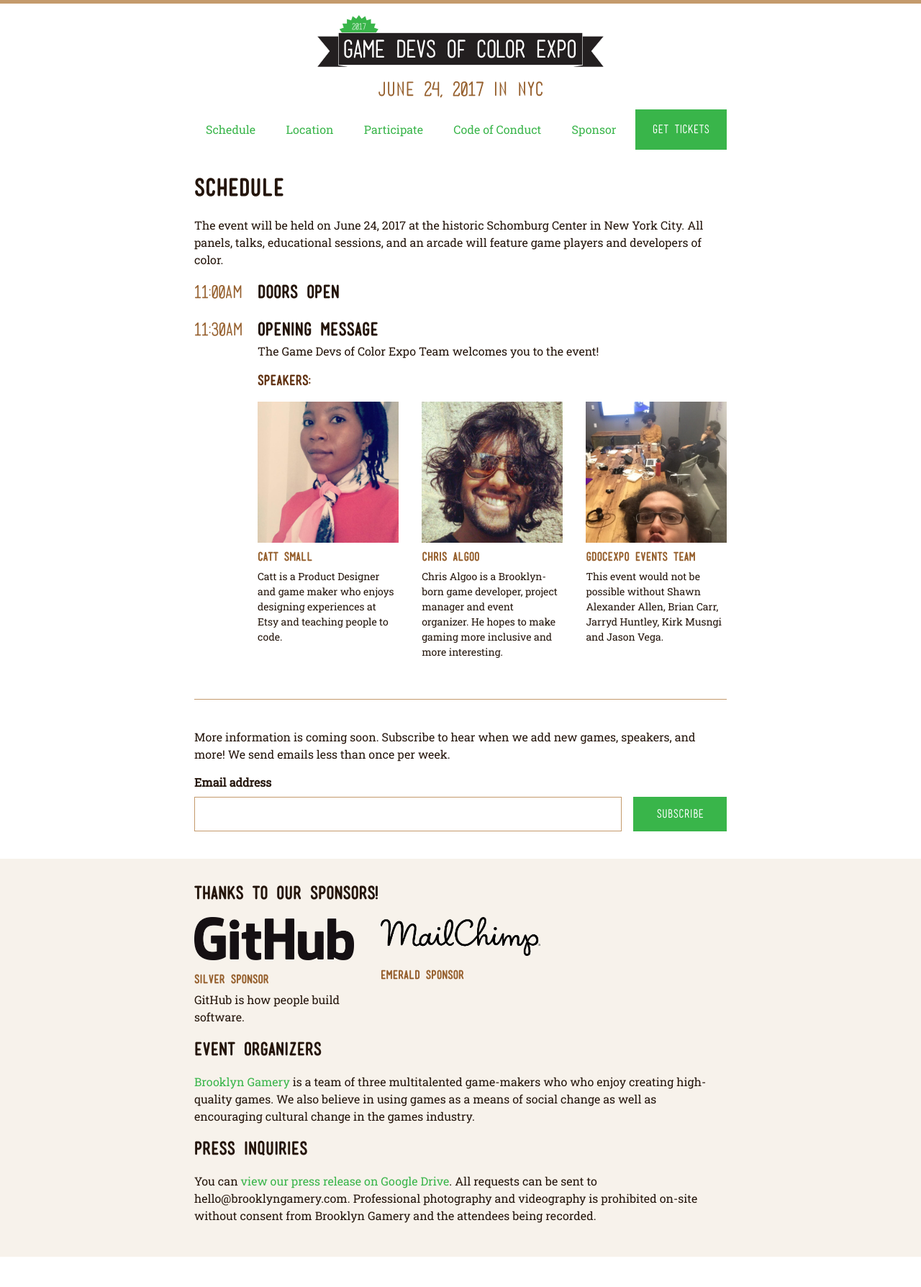
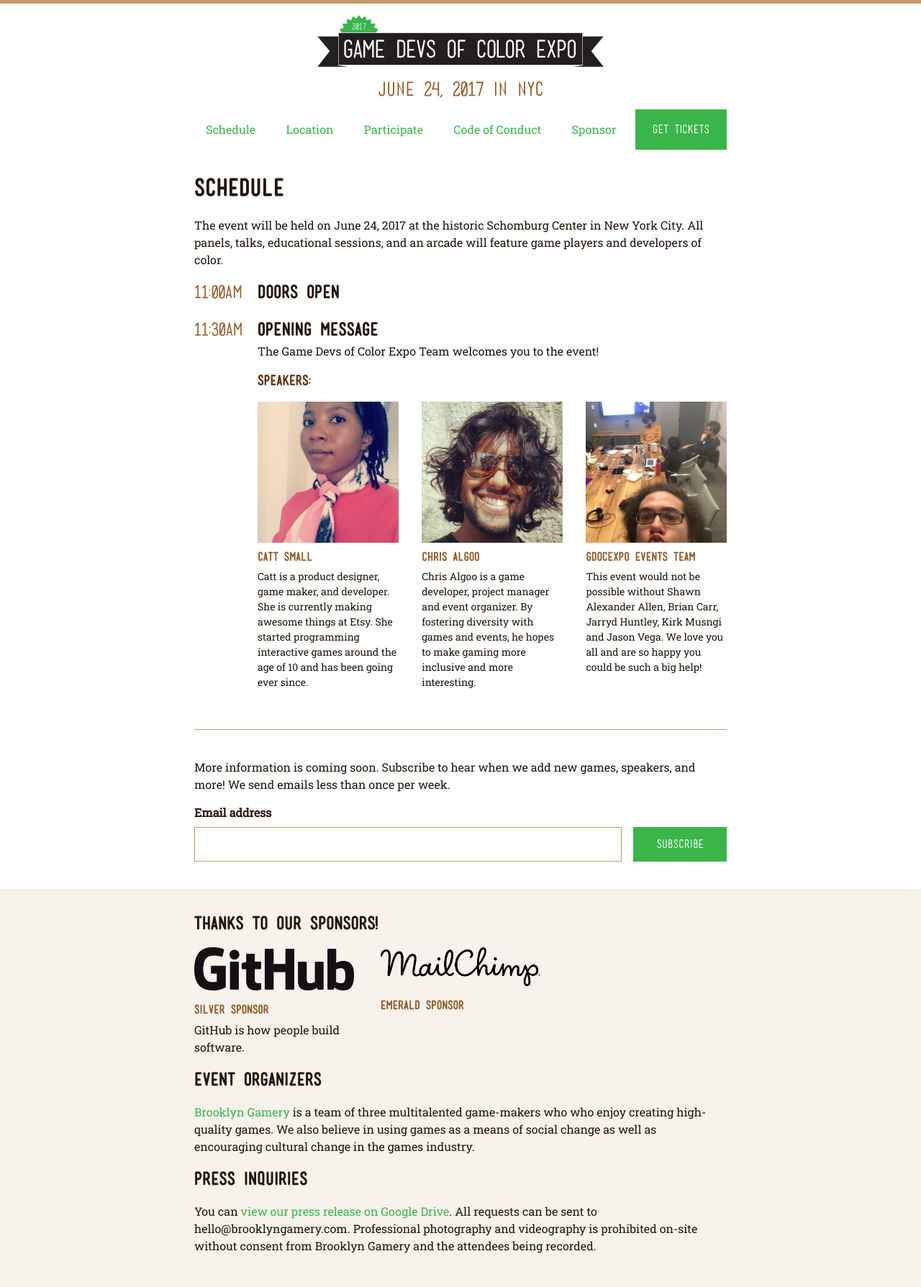
Before and after one commit to BrooklynGamery/gdocexpo, a Jekyll site: the page built from schedule/index.html, in a window 1280 px wide. Shown: the whole page at 72% size. Built offline with Jekyll 4.4.1, drawn with Linux system fonts in a browser that asks for light colours; comment, search, counter and statistics services are not loaded; before the commit the page ends 1746 px from its top, so only the background shows below that.

Commit message:
updated schedule more

```diff
--- a/_data/talks.yml
+++ b/_data/talks.yml
@@ -6,11 +6,14 @@
   speakers:
   - name: 'Catt Small'
     photo: 'catt-small.jpg'
-    bio: 'Catt is a Product Designer and game maker who enjoys designing experiences at Etsy and teaching people to code.'
+    bio: 'Catt is a product designer, game maker, and developer. She is currently making awesome things at Etsy. She started programming interactive games around the age of 10 and has been going ever since.'
+    featured: false
   - name: 'Chris Algoo'
     photo: 'chris-algoo.jpeg'
-    bio: 'Chris Algoo is a Brooklyn-born game developer, project manager and event organizer. He hopes to make gaming more inclusive and more interesting.'
+    bio: 'Chris Algoo is a game developer, project manager and event organizer. By fostering diversity with games and events, he hopes to make gaming more inclusive and more interesting.'
+    featured: false
   - name: 'GDoCExpo events team'
     photo: 'event-team.jpg'
-    bio: 'This event would not be possible without Shawn Alexander Allen, Brian Carr, Jarryd Huntley, Kirk Musngi and Jason Vega.'
+    bio: 'This event would not be possible without Shawn Alexander Allen, Brian Carr, Jarryd Huntley, Kirk Musngi and Jason Vega. We love you all and are so happy you could be such a big help!'
+    featured: false
   description: 'The Game Devs of Color Expo Team welcomes you to the event!'
--- a/_sass/_layout.scss
+++ b/_sass/_layout.scss
@@ -118,14 +118,14 @@
     .col-3 {
         width: 30%;
 
-        + .col-3 {
+        + .col-3, + .col-3-2 {
             margin-left: 5%;
         }
 
         @include media-query($on-palm) {
             width:100%;
 
-            + .col-3 {
+            + .col-3, + .col-3-2 {
                 margin-left: 0;
             }
         }
--- a/schedule/content.markdown
+++ b/schedule/content.markdown
@@ -18,10 +18,14 @@
       <h3>Speakers:</h3>
       <ul class="list-unstyled col-container">
       {% for speaker in talk.speakers %}
-        <li class="col-3">
-          <img src="/assets/images/speakers/2017/{{speaker.photo}}" class="list-data-photo">
-          <h4>{{ speaker.name }}</h4>
-          <p class="text-smaller">{{speaker.bio}}</p>
+        <li class="{% if speaker.featured == false %}col-3{% else %}col-container{% endif %}">
+          <div class="{% if speaker.featured == true %}col-3{% endif %}">
+            <img src="/assets/images/speakers/2017/{{speaker.photo}}" class="list-data-photo">
+          </div>
+          <div class="{% if speaker.featured == true %} col-3-2{% endif %}">
+            <h4>{{ speaker.name }}</h4>
+            <p class="text-smaller">{{speaker.bio}}</p>
+          </div>
         </li>
         {% endfor %}
       </ul>
```
